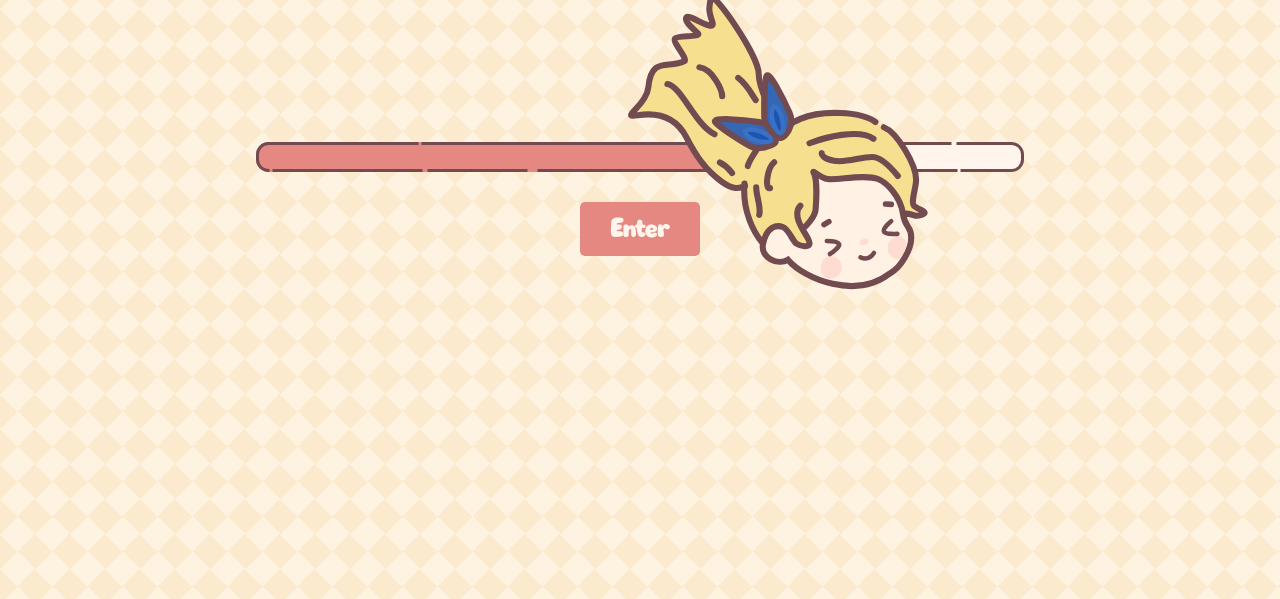
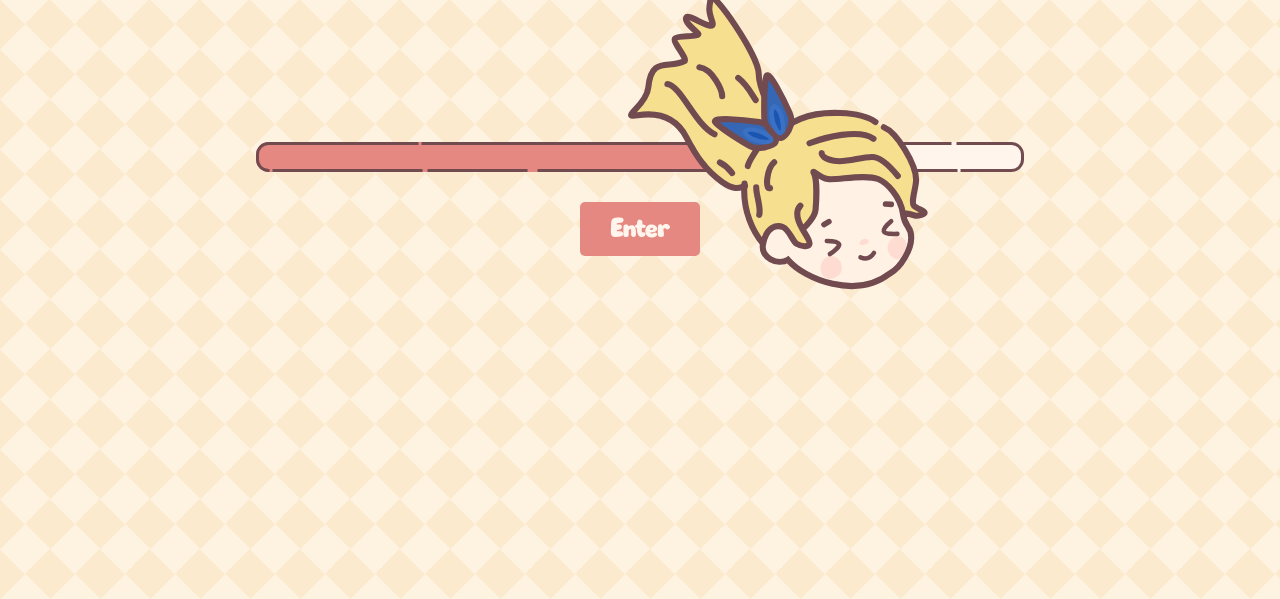
Before and after one commit to wehwayne2/lucys-bedroom-interface, a website built with Vite: page index.html in a window 1280 px wide. Shown: the part 201-800 px from the top of the page. Built offline with nearby package versions, Linux system fonts and the light colour scheme.

Commit message:
$checkerboard-size

```diff
--- a/src/style.scss
+++ b/src/style.scss
@@ -175,7 +175,7 @@ p {
     cursor: auto;
     flex-direction: column;
     background: repeating-conic-gradient(from 45deg, var(--ui-bg) 0% 25%, var(--secondary-ui-bg) 0% 50%);
-    background-size: 35px 35px;
+    background-size: $checkerboard-size $checkerboard-size;
     background-color: var(--secondary-ui-bg);
     box-shadow: rgba(0, 0, 0, 0.25) 0px 54px 55px, rgba(0, 0, 0, 0.12) 0px -12px 30px, rgba(0, 0, 0, 0.12) 0px 4px 6px, rgba(0, 0, 0, 0.17) 0px 12px 13px, rgba(0, 0, 0, 0.09) 0px -3px 5px;
 
@@ -838,7 +838,7 @@ p {
   z-index: 99999 !important;
   transition: opacity 0.4s ease;
   background: repeating-conic-gradient(from 45deg, var(--ui-bg) 0% 25%, var(--secondary-ui-bg) 0% 50%);
-  background-size: 35px 35px;
+  background-size: $checkerboard-size $checkerboard-size;
   background-color: var(--secondary-ui-bg);
 }
 
--- a/src/styles/variables.scss
+++ b/src/styles/variables.scss
@@ -12,6 +12,7 @@ $mobile: 768px;
   align-items: center;
 }
 
+$checkerboard-size: 50px;
 $border: 3px; //almost storke-width-big divide 2
 $border-radius: 25px;
 $border-radius-medium: 12.5px;
```
